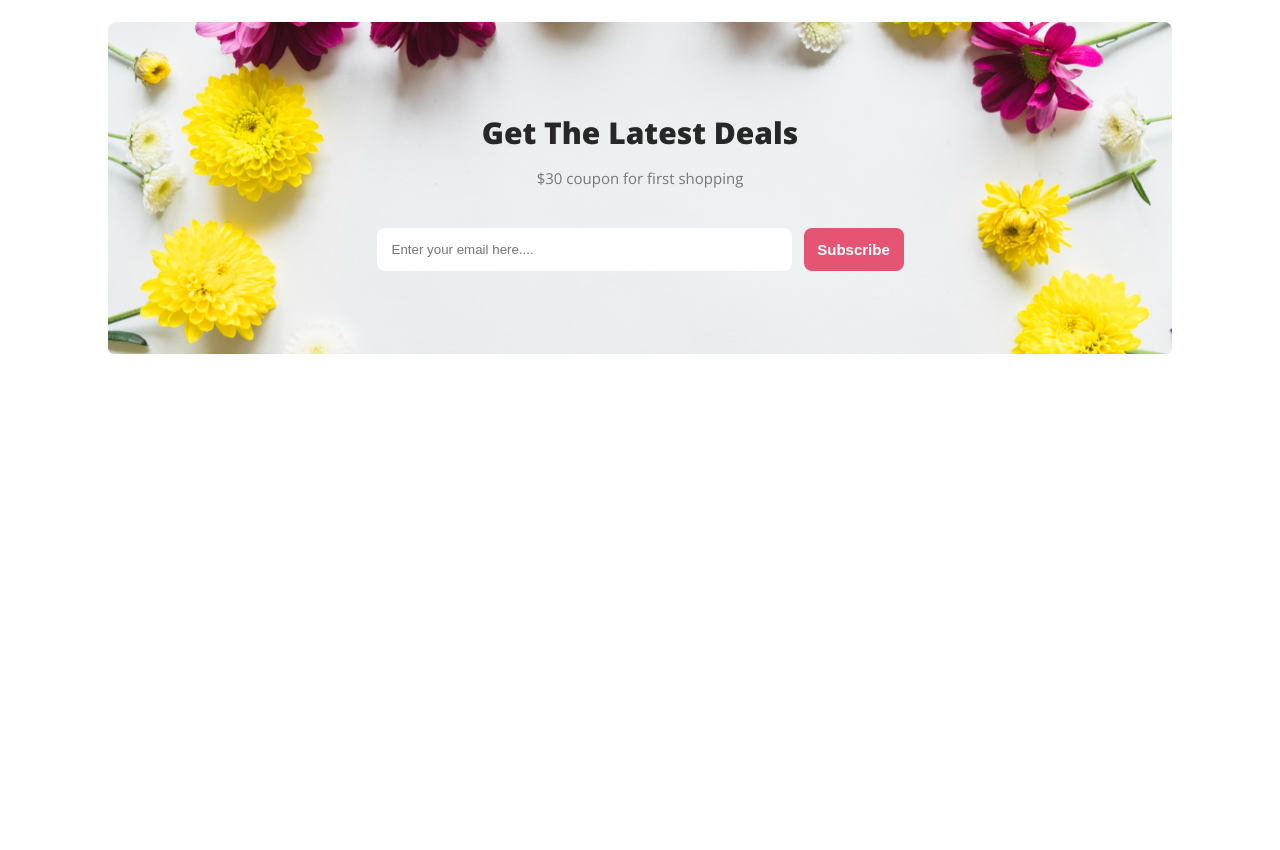
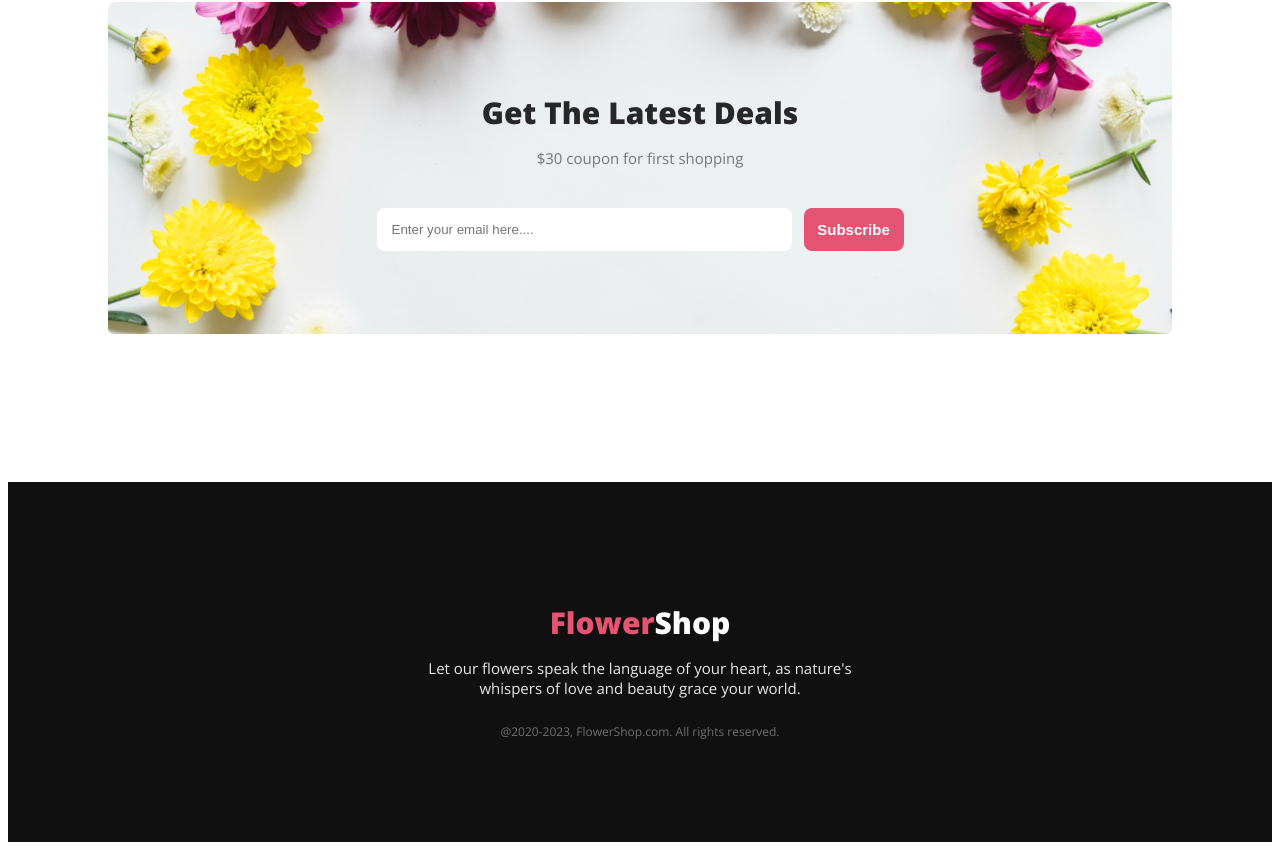
Before and after one commit to mrromanmiah/assignment-01, a plain HTML site: page index.html in a window 1280 px wide. Shown: the part 2916-3766 px from the top of the page. Before the commit the page ends 3426 px from the top, so only its background shows below. Drawn offline with nearby package versions, Linux system fonts and the light colour scheme.

Commit message:
temporarily done

```diff
--- a/index.html
+++ b/index.html
@@ -116,12 +116,16 @@
                     <input class="submit-subscription" type="submit" value="Subscribe">
                 </div>
             </div>
-
         </section>
     </main>
-
-
-    <footer></footer>
+    <footer>
+        <div class="footer-section">
+            <h3 class="footer-title"><span class="secondary-color">Flower</span>Shop</h3>
+            <p class="footer-description">Let our flowers speak the language of your heart, as nature's whispers of love
+                and beauty grace your world.</p>
+            <p class="copyright">@2020-2023, FlowerShop.com. All rights reserved.</p>
+        </div>
+    </footer>
 </body>
 
 </html>
--- a/styles/assignment-01-styles.css
+++ b/styles/assignment-01-styles.css
@@ -117,7 +117,7 @@ nav a {
 }
 
 .flower-1 {
-    width: 350px;
+    width: 340px;
     height: 400px;
     flex-shrink: 0;
     border-radius: 300px 300px 0px 0px;
@@ -127,7 +127,7 @@ nav a {
 }
 
 .flower-2 {
-    width: 350px;
+    width: 340px;
     height: 400px;
     flex-shrink: 0;
     border-radius: 300px 300px 0px 0px;
@@ -136,7 +136,7 @@ nav a {
 }
 
 .flower-3 {
-    width: 350px;
+    width: 340px;
     height: 400px;
     flex-shrink: 0;
     border-radius: 300px 300px 0px 0px;
@@ -203,10 +203,10 @@ nav a {
     display: flex;
     border-radius: 8px;
     background: rgba(229, 84, 115, 0.05);
-    padding: 60px 270px 60px 220px;
+    padding: 60px 230px 60px 180px;
     align-items: center;
     text-align: center;
-    gap: 100px;
+    gap: 120px;
     justify-content: space-around;
 }
 
@@ -243,8 +243,8 @@ nav a {
 }
 
 .instagram-image {
-    width: 260px;
-    height: 300px;
+    width: 240px;
+    height: 280px;
 }
 
 /* main section part 04 */
@@ -257,7 +257,6 @@ nav a {
     height: 360px;
     background-size: contain;
     padding: 60px 220px;
-
 }
 
 .subscription-title {
@@ -302,3 +301,31 @@ nav a {
     font-size: 15px;
     font-weight: 700;
 }
+
+/* footer section styles */
+
+.footer-section {
+    background-color: #111010;
+    text-align: center;
+    padding: 90px 400px;
+}
+
+.footer-title {
+    color: #FFFFFF;
+    font-size: 30px;
+    font-weight: 800;
+    margin-bottom: 0px;
+}
+
+.footer-description {
+    color: rgba(255, 255, 255, 0.90);
+    font-size: 15px;
+    font-weight: 400;
+    margin-bottom: 25px;
+}
+
+.copyright {
+    color: rgba(255, 255, 255, 0.40);
+    font-size: 12px;
+    font-weight: 400;
+}
```
